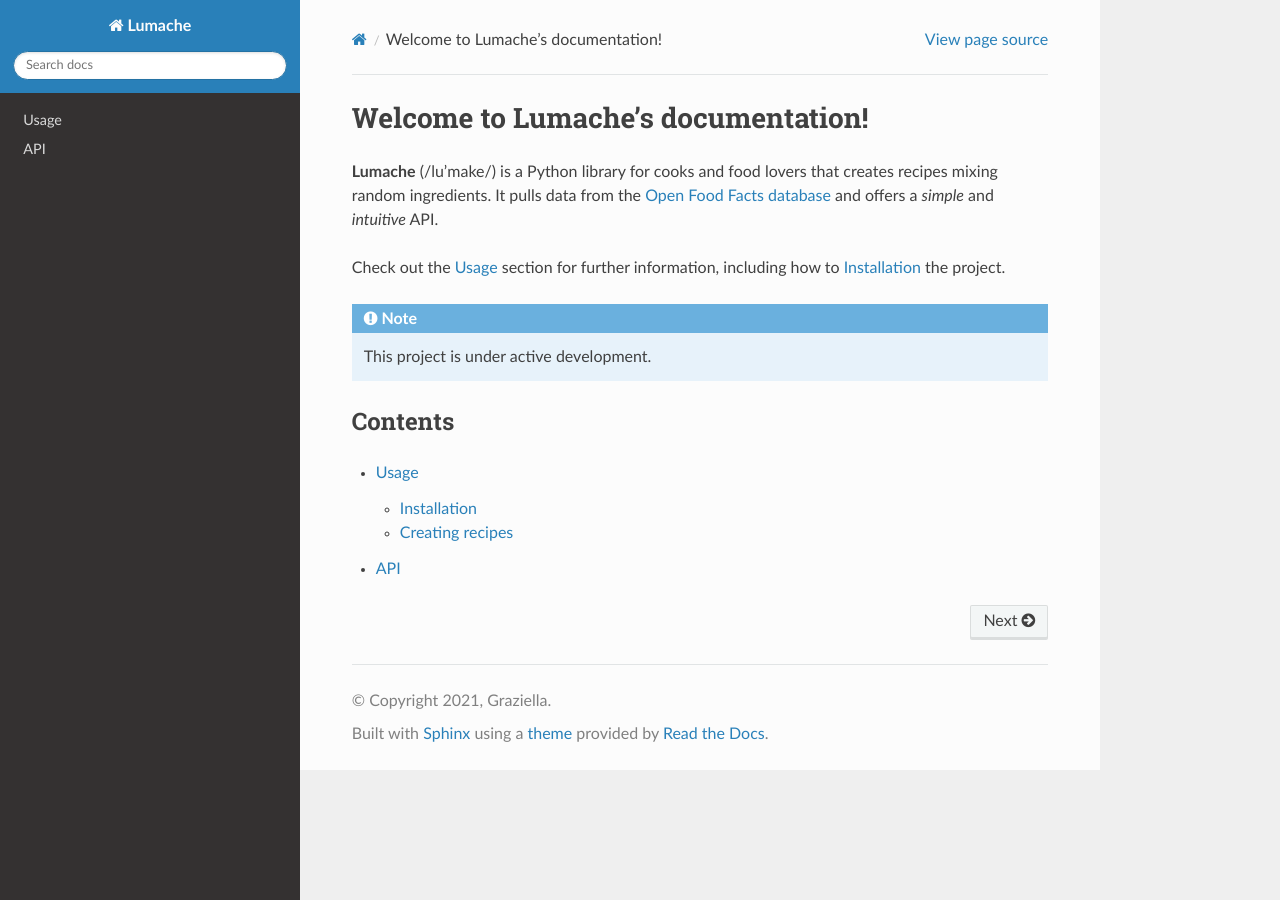
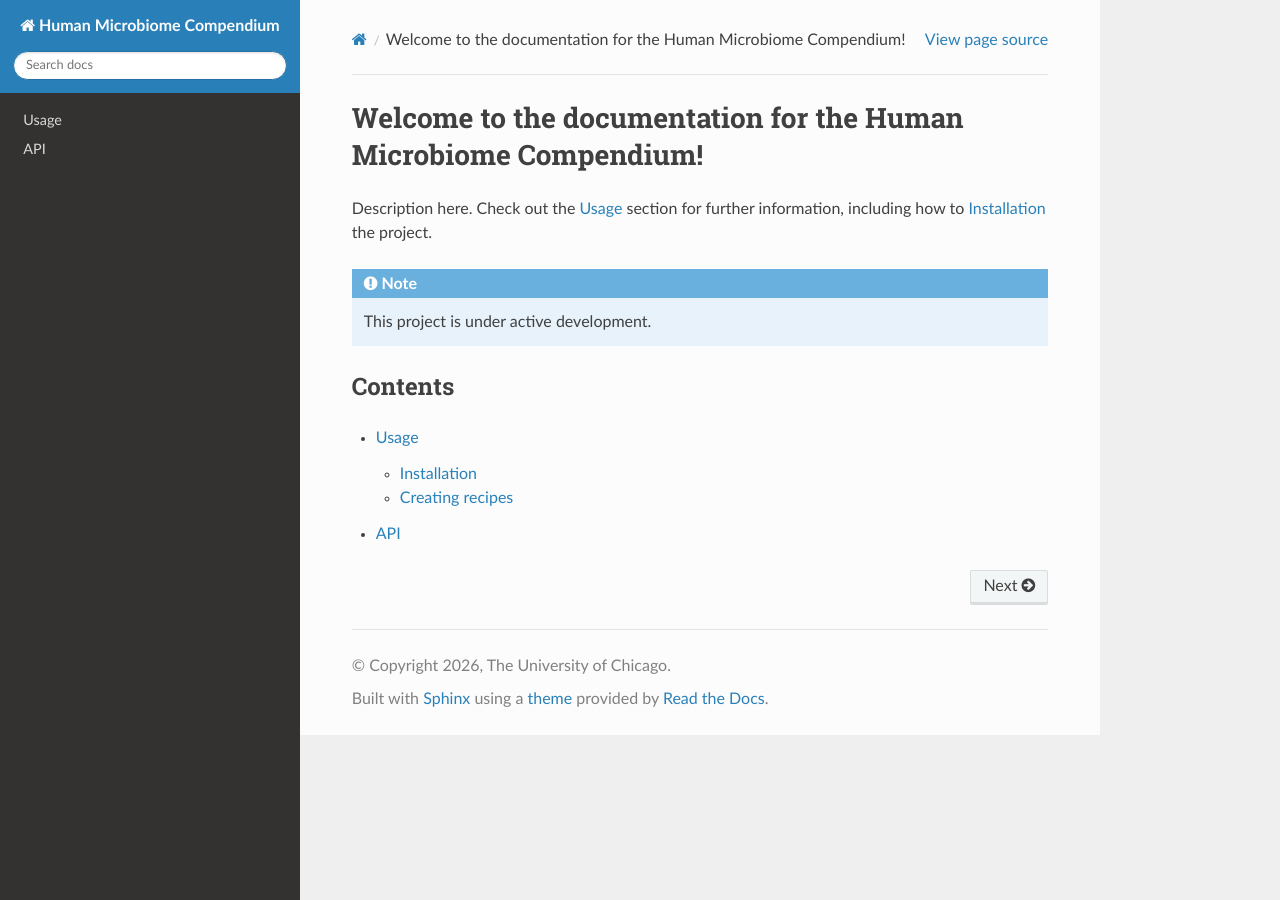
Before and after one commit to blekhmanlab/compendium_docs, a Sphinx documentation site: the page built from docs/source/index.rst, in a window 1280 px wide. Built offline with Sphinx 7.4.7 and the Read the Docs theme 3.1.0, drawn with Linux system fonts in a browser that asks for light colours.

```diff
--- a/docs/source/conf.py
+++ b/docs/source/conf.py
@@ -2,12 +2,12 @@
 
 # -- Project information
 
-project = 'Lumache'
-copyright = '2021, Graziella'
-author = 'Graziella'
+project = 'Human Microbiome Compendium'
+copyright = '2026, The University of Chicago'
+author = 'Richard Abdill'
 
-release = '0.1'
-version = '0.1.0'
+release = '1.2'
+version = '1.2.0'
 
 # -- General configuration
 
@@ -20,7 +20,6 @@ extensions = [
 ]
 
 intersphinx_mapping = {
-    'python': ('https://docs.python.org/3/', None),
     'sphinx': ('https://www.sphinx-doc.org/en/master/', None),
 }
 intersphinx_disabled_domains = ['std']
--- a/docs/source/index.rst
+++ b/docs/source/index.rst
@@ -1,12 +1,7 @@
-Welcome to Lumache's documentation!
+Welcome to the documentation for the Human Microbiome Compendium!
 ===================================
 
-**Lumache** (/lu'make/) is a Python library for cooks and food lovers
-that creates recipes mixing random ingredients.
-It pulls data from the `Open Food Facts database <https://world.openfoodfacts.org/>`_
-and offers a *simple* and *intuitive* API.
-
-Check out the :doc:`usage` section for further information, including
+Description here. Check out the :doc:`usage` section for further information, including
 how to :ref:`installation` the project.
 
 .. note::
@@ -19,4 +14,4 @@ Contents
 .. toctree::
 
    usage
-   api
+   projectionist
```
Also changed, not shown: README.rst (+3 -7 lines), docs/source/api.rst (deleted, +0 -7 lines), docs/source/projectionist.rst (added, +52 -0 lines), lumache.py (deleted, +0 -23 lines), pyproject.toml (deleted, +0 -8 lines), 1 other file.
